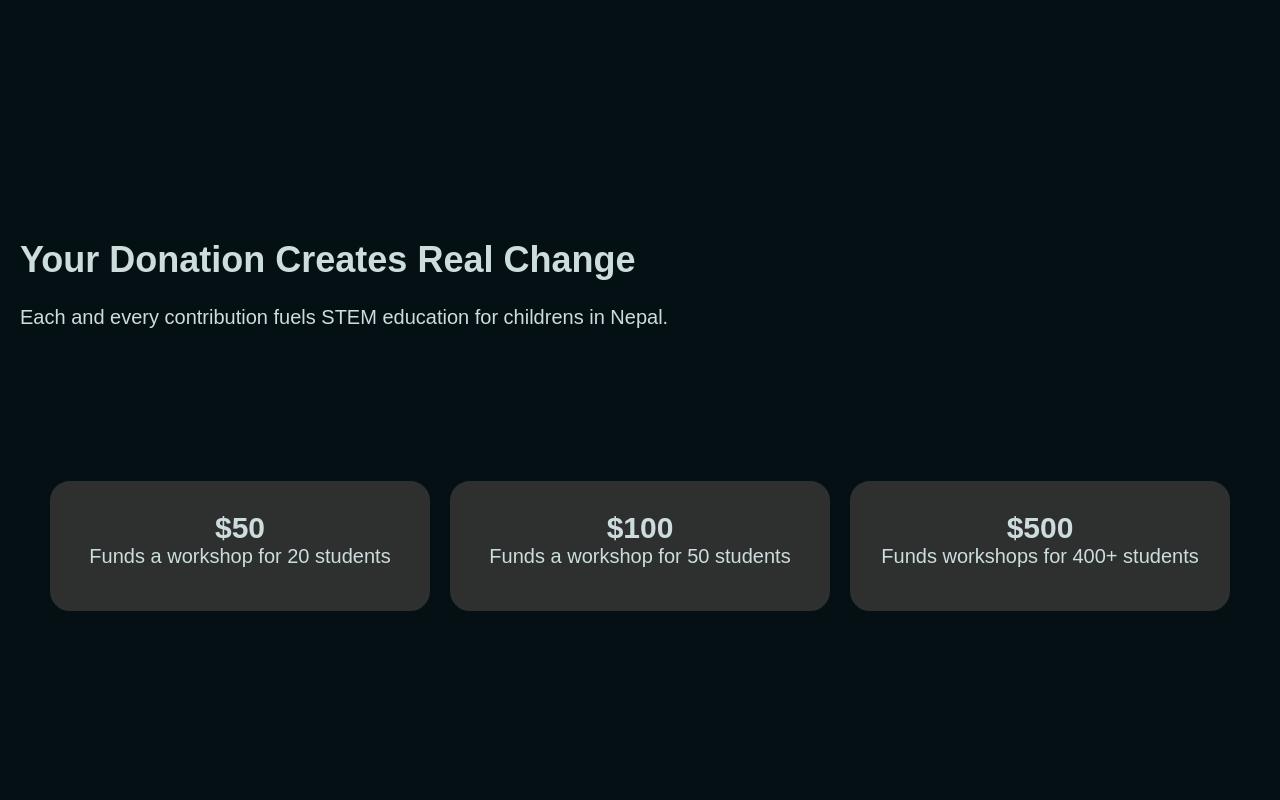
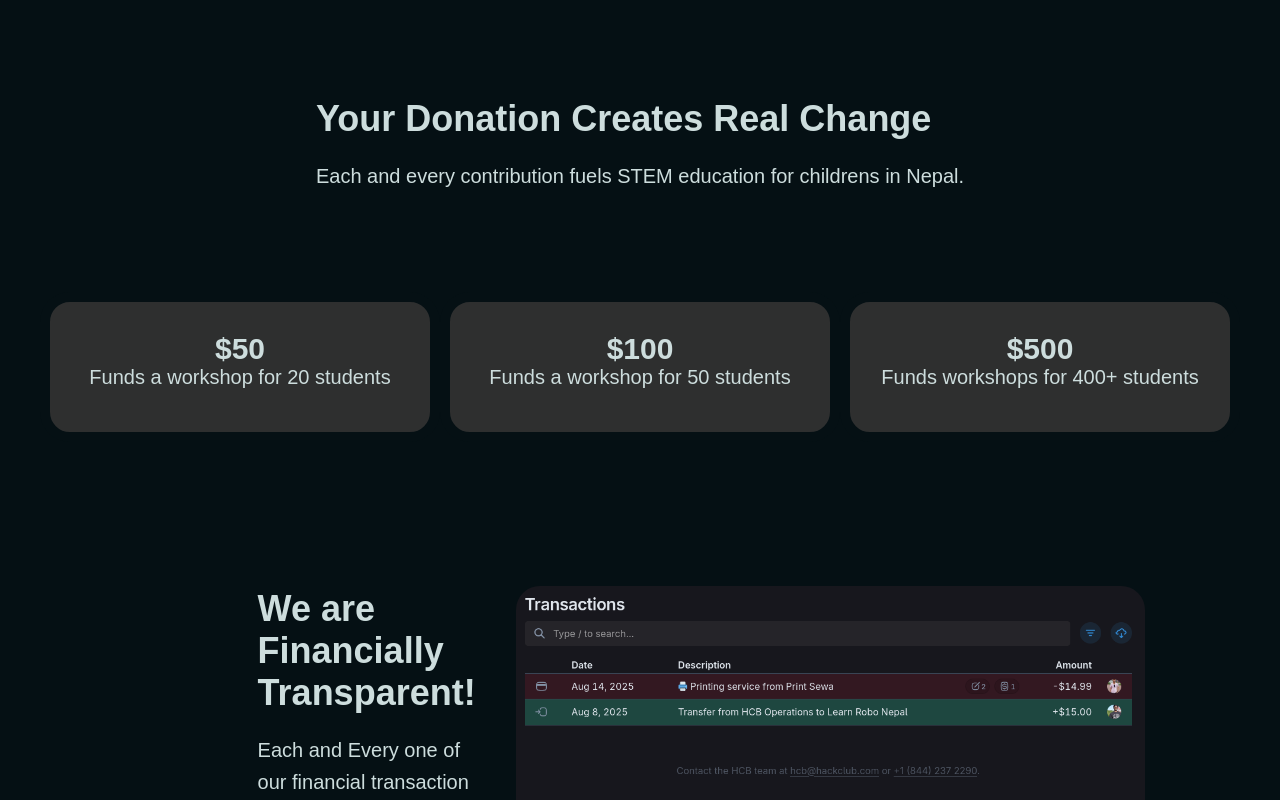
Before and after one commit to Abhinav2065/LaernRobonpWebsite, a React (Vite) app: page / in a window 1280 px wide. Shown: the part 680-1480 px from the top of the page. Built offline with nearby package versions, Linux system fonts and the light colour scheme; the HTML template or start-up script is replaced by a standard one.

Commit message:
final touches to the impact section

```diff
--- a/src/style/Impact.css
+++ b/src/style/Impact.css
@@ -1,11 +1,13 @@
 .impact {
-  display: grid;
+  display: flex;
+  flex-direction: column;
   justify-content: center;
   align-items: center;
-  height: 80vh;
-  padding: 60px 17%;
+  text-align: center;
+  height: 40vh;
   background: #051014;
   color: #CDDDDD;
+  text-align: center;
 }
 
 .text {
```
